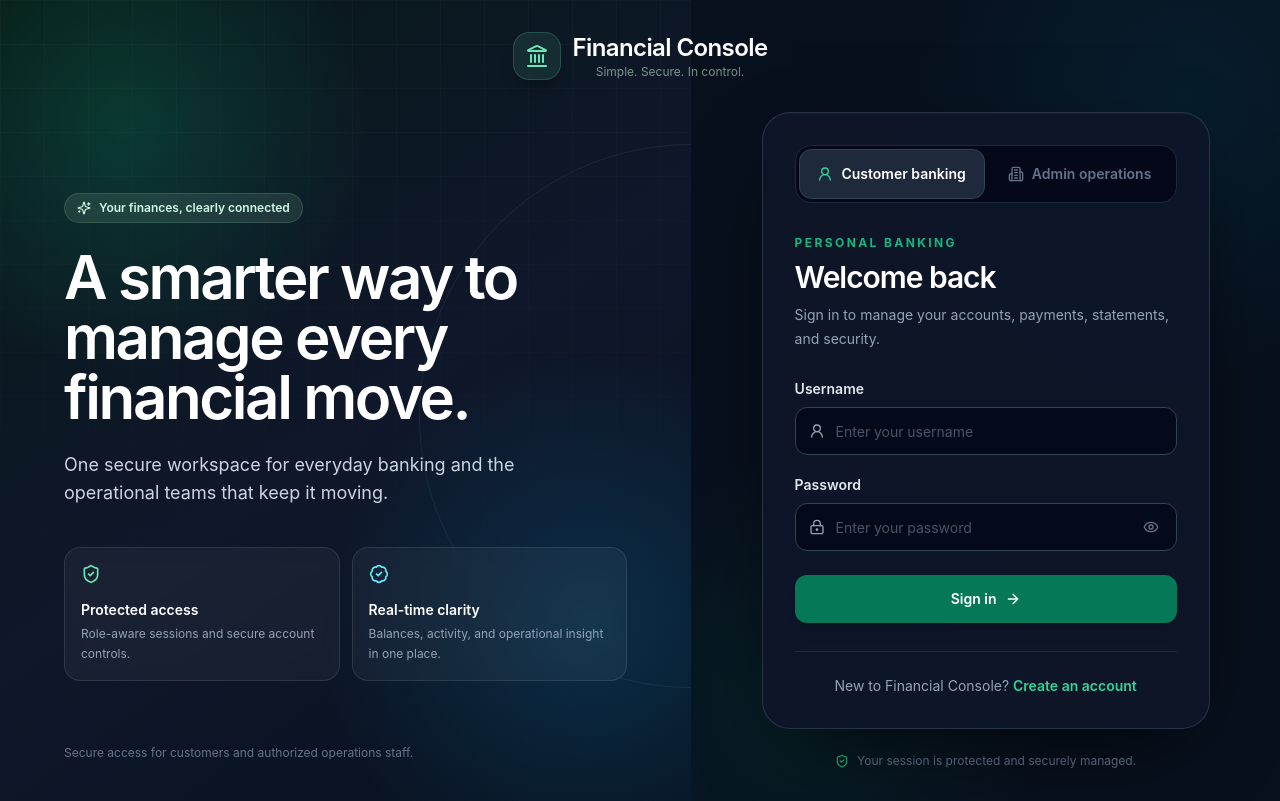
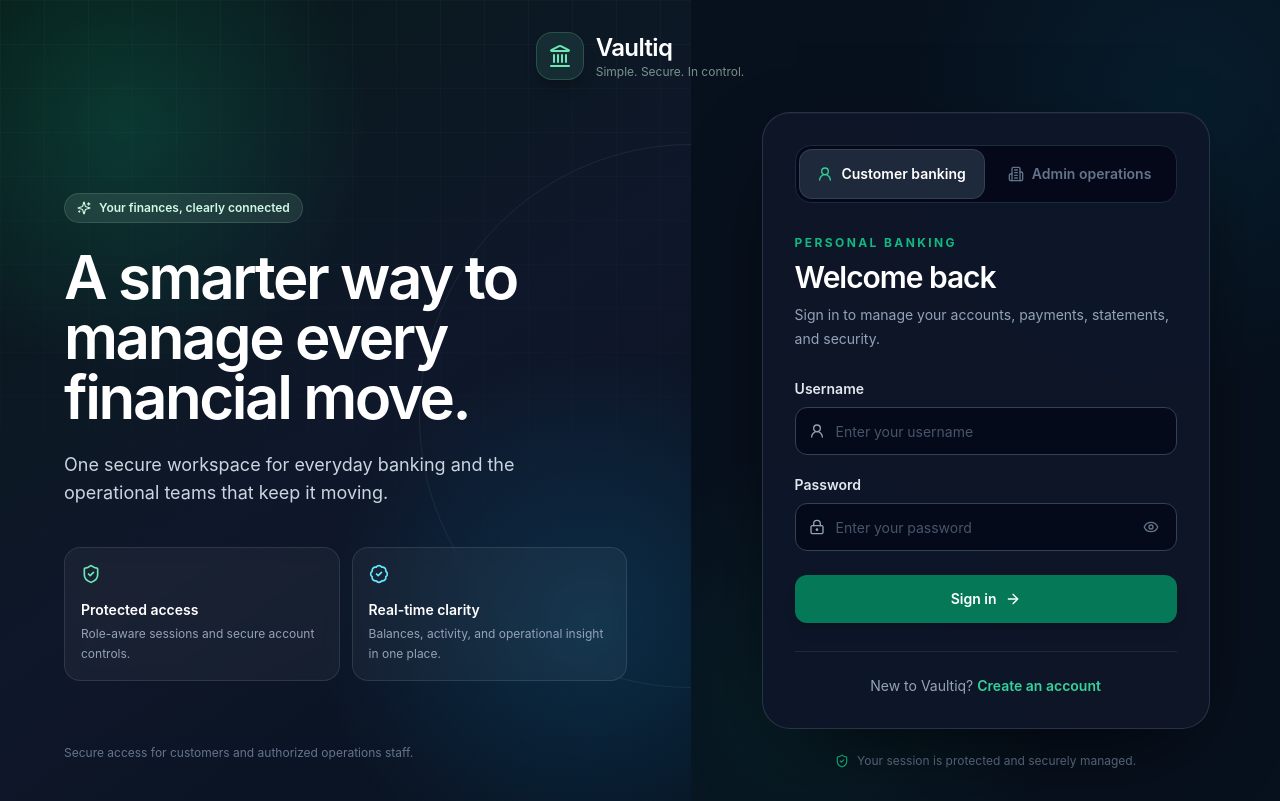
Before and after one commit to suhas-svg/financial-backend-services, a React (Vite) app in the folder frontend/: page /login in a window 1280 px wide. Built offline with nearby package versions, Linux system fonts and the light colour scheme; no server answers.

Commit message:
Rename Financial Console to Vaultiq across frontend (#97)
Updates login/register headers, sidebar branding, accessibility fallback, page title, README, and related test assertions.

```diff
--- a/frontend/index.html
+++ b/frontend/index.html
@@ -4,7 +4,7 @@
     <meta charset="UTF-8" />
     <meta name="viewport" content="width=device-width, initial-scale=1.0" />
     <link rel="icon" type="image/svg+xml" href="/favicon.svg" />
-    <title>Financial Console</title>
+    <title>Vaultiq</title>
   </head>
   <body>
     <div id="root"></div>
--- a/frontend/src/components/CustomerLayout.tsx
+++ b/frontend/src/components/CustomerLayout.tsx
@@ -81,16 +81,16 @@ export function CustomerLayout({ children }: { children: ReactNode }) {
 
   return <div className="customer-console min-h-screen bg-[#f4f7f9] text-ink transition-colors dark:bg-[#07110f] dark:text-slate-100">
     <aside className={clsx("customer-sidebar fixed inset-y-0 left-0 z-30 hidden border-r border-emerald-950/10 bg-[#0b2924] p-3 text-white lg:flex lg:flex-col", collapsed ? "w-20" : "w-64")}>
-      <Link to="/" className={clsx("flex h-16 items-center gap-3 rounded-2xl px-2 font-semibold", collapsed && "justify-center")} aria-label="Financial Console">
+      <Link to="/" className={clsx("flex h-16 items-center gap-3 rounded-2xl px-2 font-semibold", collapsed && "justify-center")} aria-label="Vaultiq">
         <span className="grid h-10 w-10 shrink-0 place-items-center rounded-xl bg-emerald-300 text-emerald-950 shadow-lg shadow-black/10"><Landmark className="h-5 w-5" /></span>
-        {!collapsed ? <span><span className="block tracking-tight">Financial Console</span><span className="block text-xs font-normal text-emerald-100/60">Personal banking</span></span> : null}
+        {!collapsed ? <span><span className="block tracking-tight">Vaultiq</span><span className="block text-xs font-normal text-emerald-100/60">Personal banking</span></span> : null}
       </Link>
       <nav className="mt-4 grid flex-1 content-start gap-1" aria-label="Customer navigation">{navItems.map((item) => <NavigationLink key={item.to} item={item} collapsed={collapsed} unread={unread} />)}</nav>
       <button type="button" className="customer-nav-link" onClick={() => setCollapsed((value) => !value)} aria-label={collapsed ? "Expand sidebar" : "Collapse sidebar"}>{collapsed ? <ChevronRight className="h-4 w-4" /> : <><ChevronLeft className="h-4 w-4" /><span>Collapse</span></>}</button>
     </aside>
     {drawerOpen ? <button className="fixed inset-0 z-40 bg-slate-950/60 backdrop-blur-sm lg:hidden" aria-label="Close navigation" onClick={() => setDrawerOpen(false)} /> : null}
     <aside className={clsx("fixed inset-y-0 left-0 z-50 flex w-[min(88vw,320px)] flex-col bg-[#0b2924] p-4 text-white shadow-2xl transition-transform lg:hidden", drawerOpen ? "translate-x-0" : "-translate-x-full")} aria-label="Mobile customer navigation" aria-hidden={!drawerOpen}>
-      <div className="mb-5 flex items-center justify-between"><Link to="/" className="flex items-center gap-3 font-semibold"><Landmark className="h-5 w-5 text-emerald-300" />Financial Console</Link><button className="rounded-xl p-2 hover:bg-white/10" onClick={() => setDrawerOpen(false)} aria-label="Close menu"><X className="h-5 w-5" /></button></div>
+      <div className="mb-5 flex items-center justify-between"><Link to="/" className="flex items-center gap-3 font-semibold"><Landmark className="h-5 w-5 text-emerald-300" />Vaultiq</Link><button className="rounded-xl p-2 hover:bg-white/10" onClick={() => setDrawerOpen(false)} aria-label="Close menu"><X className="h-5 w-5" /></button></div>
       <nav className="grid gap-1" aria-label="Mobile customer links">{navItems.map((item) => <NavigationLink key={item.to} item={item} unread={unread} onNavigate={() => setDrawerOpen(false)} />)}</nav>
     </aside>
     <div className={clsx("transition-[padding] duration-200", collapsed ? "lg:pl-20" : "lg:pl-64")}>
--- a/frontend/src/components/RouteAccessibility.tsx
+++ b/frontend/src/components/RouteAccessibility.tsx
@@ -12,7 +12,7 @@ export function RouteAccessibility() {
       target.tabIndex = -1;
       target.focus({ preventScroll: true });
     }
-    setAnnouncement(`Loaded ${document.title || "Financial Console"}`);
+    setAnnouncement(`Loaded ${document.title || "Vaultiq"}`);
   }, [location.pathname]);
 
   useEffect(() => {
--- a/frontend/src/pages/LoginPage.tsx
+++ b/frontend/src/pages/LoginPage.tsx
@@ -96,7 +96,7 @@ export function LoginPage() {
             <Landmark className="h-6 w-6 text-emerald-300" />
           </span>
           <div>
-            <p className="text-xl font-semibold tracking-[-0.025em] sm:text-2xl">Financial Console</p>
+            <p className="text-xl font-semibold tracking-[-0.025em] sm:text-2xl">Vaultiq</p>
             <p className="text-center text-xs text-emerald-100/55">Simple. Secure. In control.</p>
           </div>
         </div>
@@ -191,7 +191,7 @@ export function LoginPage() {
 
             <div className="mt-7 border-t border-slate-800 pt-6 text-center text-sm text-slate-400">
               {portal === "customer" ? (
-                <p>New to Financial Console? <Link className="font-semibold text-emerald-400 transition hover:text-emerald-300" to="/register">Create an account</Link></p>
+                <p>New to Vaultiq? <Link className="font-semibold text-emerald-400 transition hover:text-emerald-300" to="/register">Create an account</Link></p>
               ) : (
                 <p>Operations access is limited to authorized team members.</p>
               )}
--- a/frontend/src/pages/RegisterPage.tsx
+++ b/frontend/src/pages/RegisterPage.tsx
@@ -22,12 +22,12 @@ export function RegisterPage() {
   return (
     <main className="auth-shell relative min-h-screen bg-[#050b14] lg:grid lg:grid-cols-[minmax(0,1.08fr)_minmax(28rem,.92fr)]">
       <header className="absolute inset-x-0 top-0 z-30 flex justify-center px-4 py-6 sm:py-8">
-        <Link to="/login" className="flex items-center gap-3 text-white" aria-label="Financial Console login">
+        <Link to="/login" className="flex items-center gap-3 text-white" aria-label="Vaultiq login">
           <span className="grid h-12 w-12 place-items-center rounded-2xl border border-emerald-300/20 bg-emerald-300/10 shadow-lg shadow-black/20 backdrop-blur">
             <Landmark className="h-6 w-6 text-emerald-300" />
           </span>
           <div>
-            <p className="text-xl font-semibold tracking-[-0.025em] sm:text-2xl">Financial Console</p>
+            <p className="text-xl font-semibold tracking-[-0.025em] sm:text-2xl">Vaultiq</p>
             <p className="text-center text-xs text-emerald-100/55">Simple. Secure. In control.</p>
           </div>
         </Link>
--- a/frontend/src/styles.css
+++ b/frontend/src/styles.css
@@ -338,7 +338,7 @@ select.admin-control {
 }
 
 
-/* Customer Financial Console */
+/* Customer Vaultiq */
 .customer-sidebar { transition: width 180ms ease; }
 .customer-nav-link { position:relative; display:flex; min-height:44px; align-items:center; gap:.75rem; border-radius:.8rem; padding:0 .8rem; color:rgba(209,250,229,.68); font-size:.875rem; font-weight:600; transition:background-color 150ms,color 150ms,transform 150ms; }
 .customer-nav-link:hover { background:rgba(255,255,255,.08); color:#fff; }
```
Also changed, not shown: 2 other files (tests, documents, lock files or other folders).
